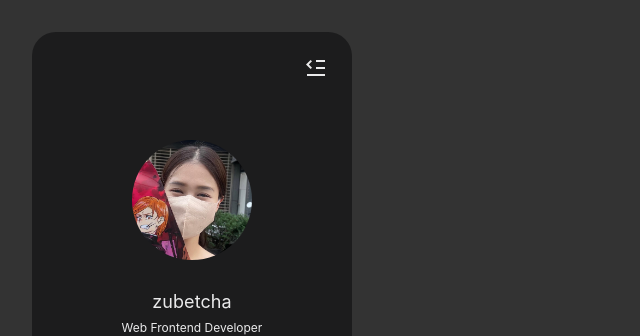
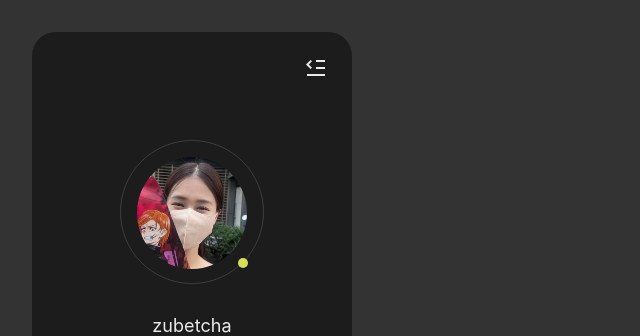
Before and after one commit to zubetcha/zubetcha-blog, a Next.js app: page / in a window 1280 px wide. Shown: the top 336 px of the page, without its empty margins (0-640 px from the left). Built offline with nearby package versions, Linux system fonts and the light colour scheme.

Commit message:
:sparkles: NavBar done

```diff
--- a/src/components/NavBar/NavBar.module.scss
+++ b/src/components/NavBar/NavBar.module.scss
@@ -25,8 +25,26 @@
     @include flex-box(center, center);
     @include flex-direction(column, 32);
 
-    .profile_image {
+    .profile_image_wrapper {
       border-radius: 50%;
+      width: toRem(144);
+      height: toRem(144);
+      border: 1px solid var(--color-bg-navitem-hover);
+      padding: toRem(16);
+      cursor: pointer;
+      position: relative;
+      .profile_image {
+        border-radius: 50%;
+      }
+      .highlight {
+        position: absolute;
+        right: toRem(15);
+        bottom: toRem(15);
+        width: toRem(10);
+        height: toRem(10);
+        border-radius: 50%;
+        background-color: var(--color-text-primary);
+      }
     }
 
     .profile_info_wrapper {
@@ -66,6 +84,9 @@
 
     .profile_wrapper {
       display: none;
+    }
+    .navItems_wrapper {
+      @include flex-direction(column, 12);
     }
 
     .navItem_container {
--- a/src/components/NavBar/NavBar.tsx
+++ b/src/components/NavBar/NavBar.tsx
@@ -1,4 +1,5 @@
 import { useEffect, useState } from 'react';
+import { useRouter } from 'next/router';
 import Image from 'next/image';
 import classNames from 'classnames';
 import classes from './NavBar.module.scss';
@@ -10,6 +11,7 @@ import { Typo } from '../Elements/Typo/Typo';
 import { NavItem } from './NavItem';
 
 export const NavBar = () => {
+  const router = useRouter();
   const [isFolded, setIsFolded] = useState(false);
   const contactList = {
     github: 'https://github.com/zubetcha',
@@ -36,6 +38,10 @@ export const NavBar = () => {
       isFocused: false,
     };
   });
+
+  const onClickProfileImage = () => {
+    router.replace('/');
+  };
 
   const onClickContact = (e: React.MouseEvent<SVGElement>) => {
     const { id } = e.currentTarget;
@@ -68,12 +74,13 @@ export const NavBar = () => {
         />
       </div>
       <div className={classes.profile_wrapper}>
-        <Image
-          src={Profile}
-          width={120}
-          height={120}
-          className={classes.profile_image}
-        />
+        <div
+          className={classes.profile_image_wrapper}
+          onClick={onClickProfileImage}
+        >
+          <Image src={Profile} className={classes.profile_image} />
+          <span className={classes.highlight}></span>
+        </div>
         <div className={classes.profile_info_wrapper}>
           <Typo role='title-small'>zubetcha</Typo>
           <Typo role='body-small'>Web Frontend Developer</Typo>
```
